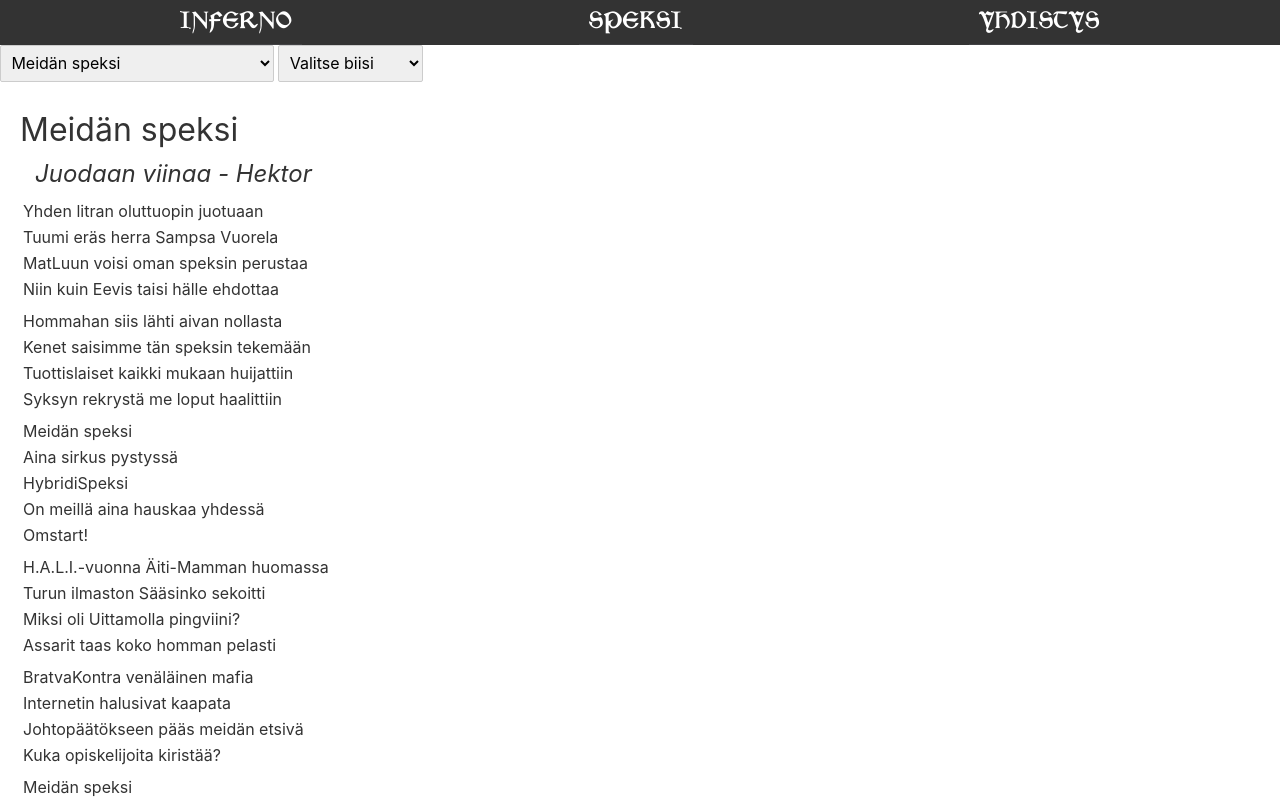
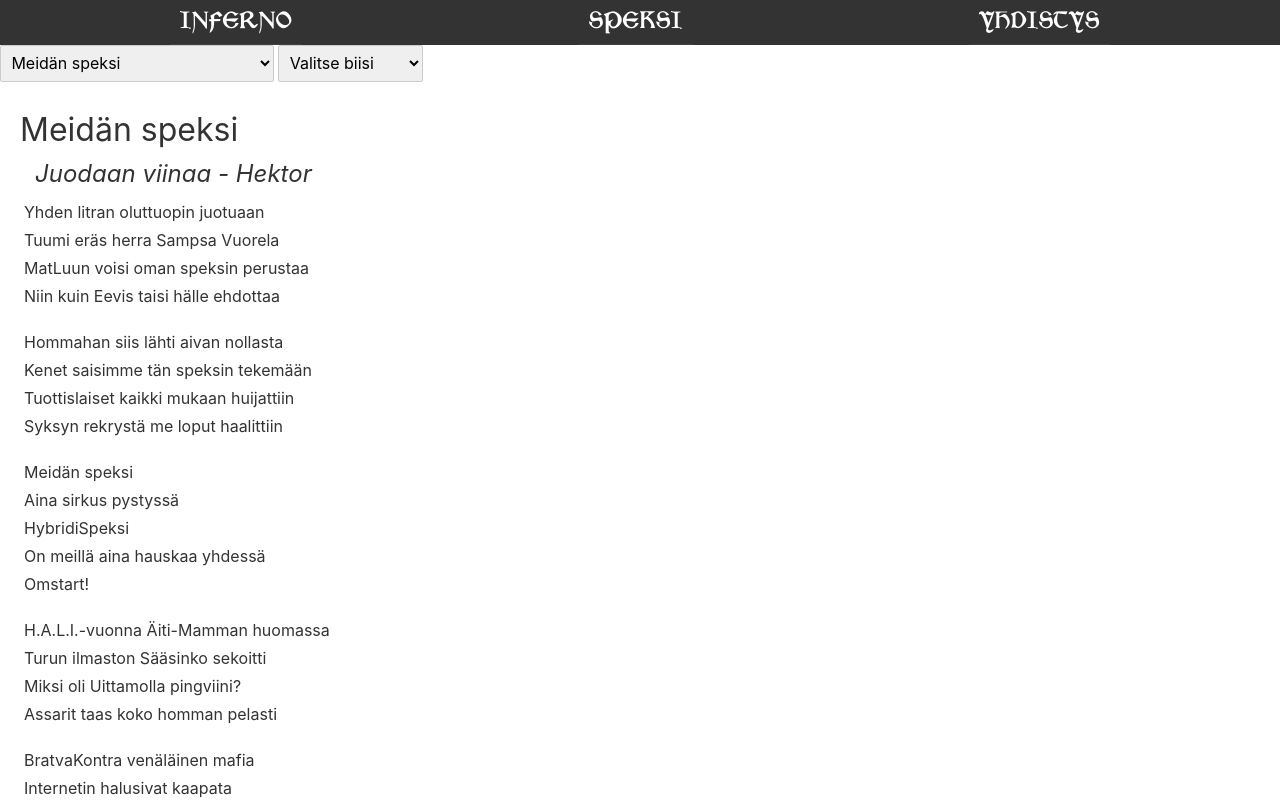
Before and after one commit to osanlan/hybridisvelte, a Svelte app: page /biisit in a window 1280 px wide. Shown: the top 800 px of the page. Built offline with nearby package versions, Linux system fonts and the light colour scheme.

Commit message:
verse breaks

```diff
--- a/src/routes/songs.svelte
+++ b/src/routes/songs.svelte
@@ -41,6 +41,9 @@
       <div class="name">{selectedSong.title}</div>
       <div class="origin">{selectedSong.origin}</div>
       {#each selectedSong.lines as line}
+        {#if (line.length < 1)}
+        <div class="verse"></div>
+        {/if}
         <p>{line}</p>
       {/each}
     </div>
@@ -66,12 +69,11 @@
       font-style: italic;
     }
 
-    // .verse {
-    //   display: flex;
-    //   flex-direction: column;
-    //   margin: 10px;
+    .verse {
+      height: 10px;
+    }
     p {
-      margin: 3px;
+      margin: 4px;
     }
     // }
     display: flex;
```
Also changed, not shown: 1 other file (tests, documents, lock files or other folders).
